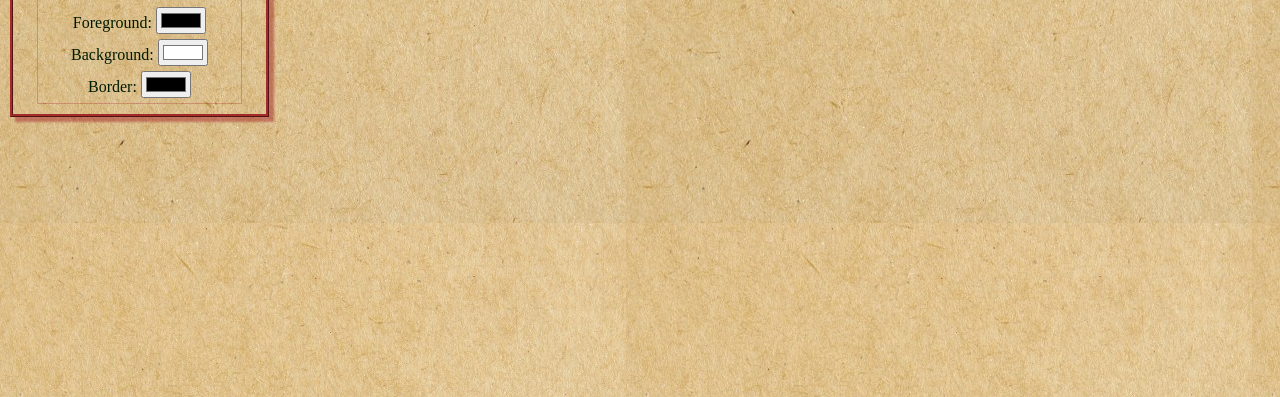
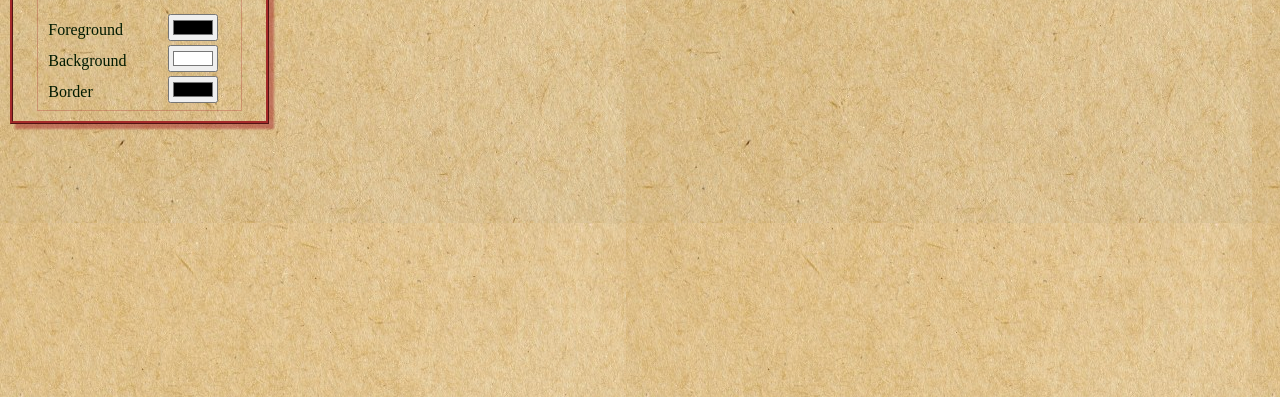
Before and after one commit to andrewnessinjim/pixerl-art-maker, a plain HTML site: page index.html in a window 1280 px wide. Shown: the part 403-800 px from the top of the page. Drawn offline with nearby package versions, Linux system fonts and the light colour scheme; a web font is replaced by a local one.

Commit message:
fix: Align color form controls and labels

```diff
--- a/css/styles.css
+++ b/css/styles.css
@@ -195,3 +195,21 @@ body {
     width: 0;
     height: 0;
 }
+
+.aligned-form {
+    display: table;
+    min-width: 100%;
+    padding: 5px 10px;
+    box-sizing: border-box;
+}
+
+.aligned-form .grid-input-container {
+    display: table-row;
+}
+
+.aligned-form label,
+.aligned-form input {
+    display: table-cell;
+    margin: 2px;
+    text-align: left;
+}
--- a/index.html
+++ b/index.html
@@ -43,20 +43,21 @@
 
                     <div class="form-container">
                         <p class="form-header">Pick colors</p>
-
+                        <div class="aligned-form">
                             <div class="grid-input-container">
-                            <label for="input-fg-color">Foreground: </label>
+                                <label for="input-fg-color">Foreground </label>
                                 <input type="color" id="input-fg-color" value="#000000">
                             </div>
 
                             <div class="grid-input-container">
-                            <label for="input-bg-color">Background: </label>
+                                <label for="input-bg-color">Background </label>
                                 <input type="color" id="input-bg-color" value="#ffffff">
                             </div>
 
                             <div class="grid-input-container">
-                            <label for="input-border-color">Border: </label>
+                                <label for="input-border-color">Border </label>
                                 <input type="color" id="input-border-color" value="#000000">
+                            </div>
                         </div>
                     </div>
                 </div> <!--End panel-container-->
```
Lines whose indentation alone changed are shown as unchanged.
